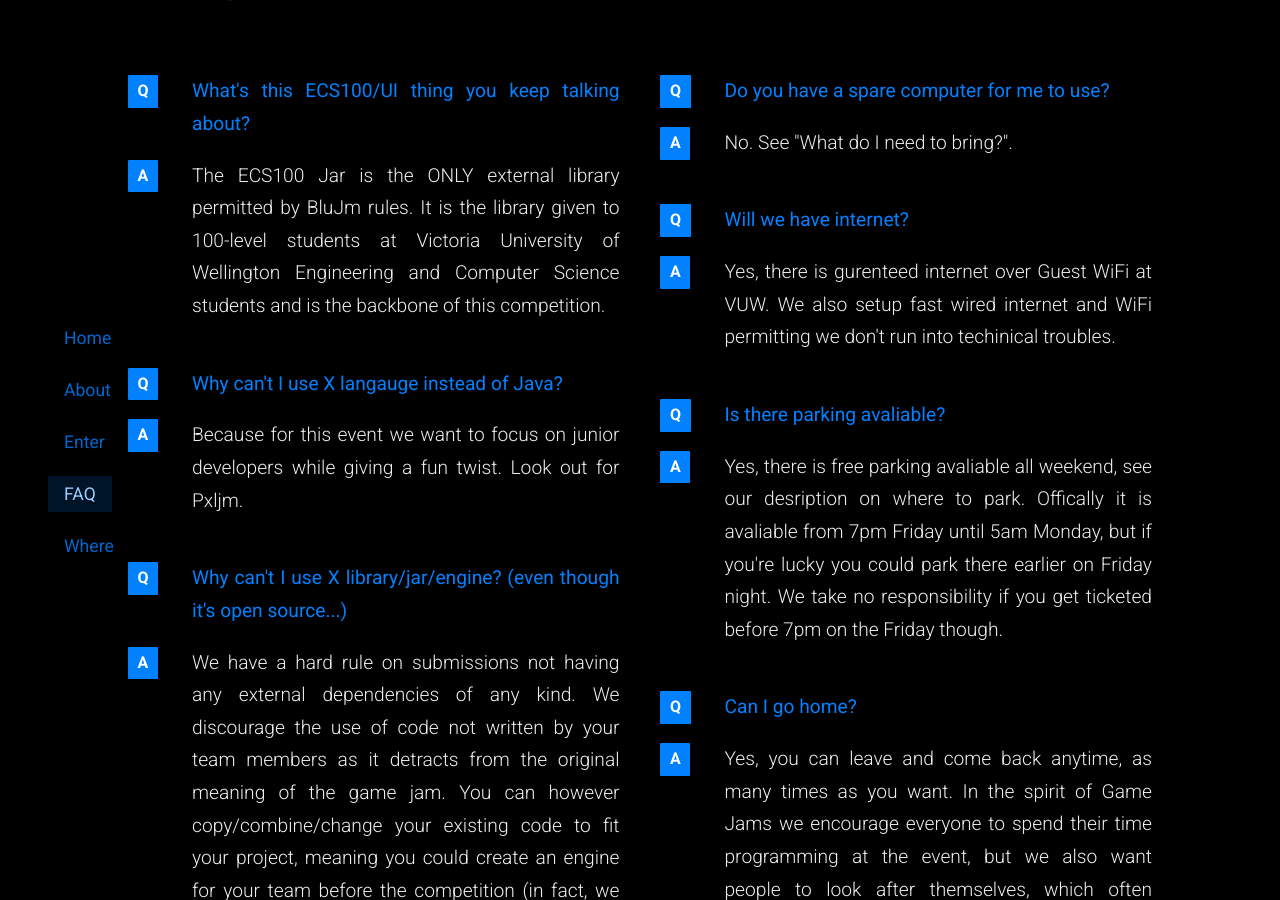
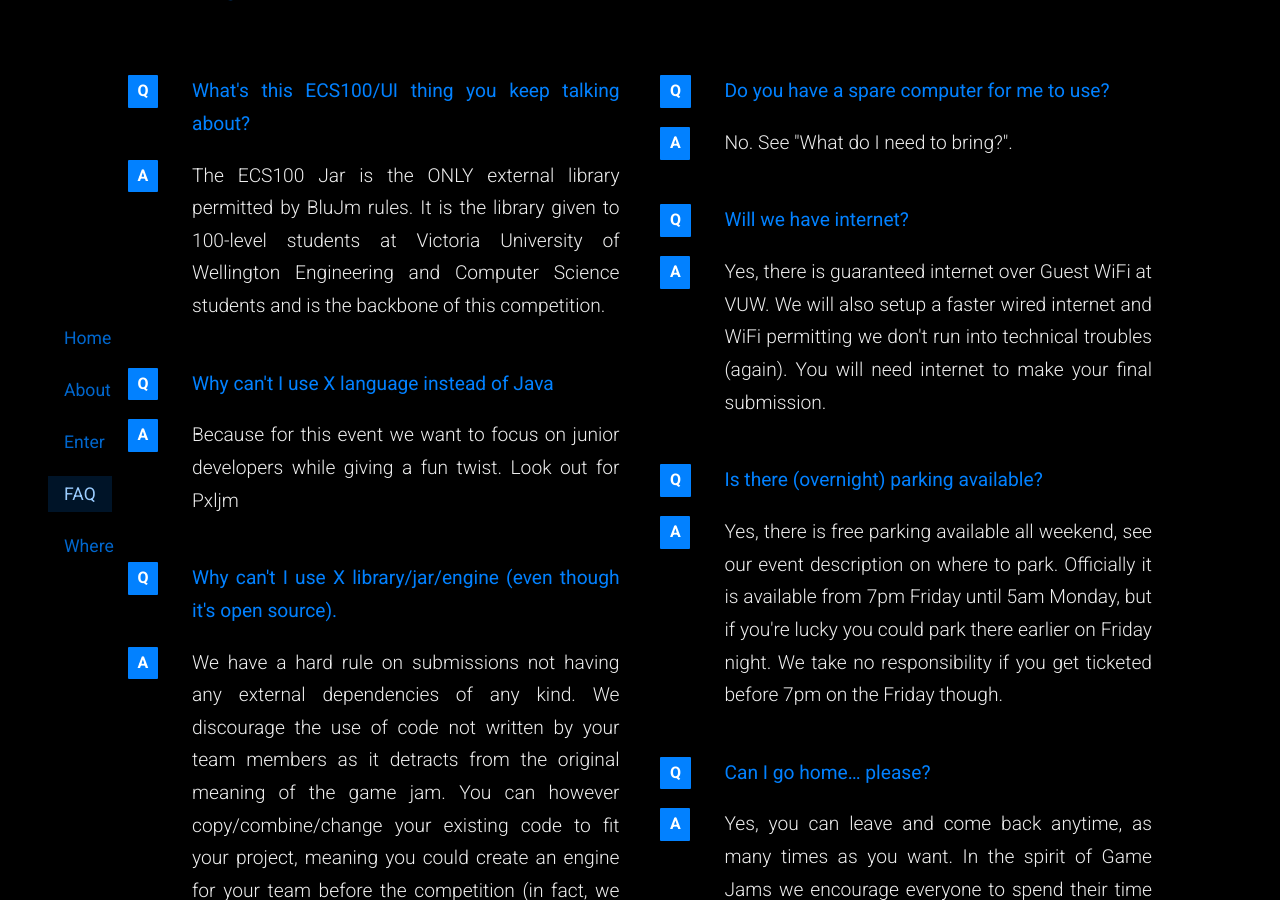
Before and after one commit to bluefantail/blujam, a Jekyll site: the page built from index.html, in a window 1280 px wide and 900 px high, scrolled down 3973 px. Built offline with Jekyll 4.4.1, drawn with Linux system fonts in a browser that asks for light colours; some of the changed text lies outside the part shown.

Commit message:
Changes to the FAQ, added additional question and fixed speeling

```diff
--- a/_includes/faq.html
+++ b/_includes/faq.html
@@ -1,56 +1,39 @@
 <div class="six columns">
 <p>What's this ECS100/UI thing you keep talking about?</p>
-          <p>
-            The ECS100 Jar is the ONLY external library permitted by BluJm rules. It is the library given to 100-level students at Victoria University of Wellington Engineering and Computer Science students and is the backbone of this competition.
-          </p>
+<p>The ECS100 Jar is the ONLY external library permitted by BluJm rules. It is the library given to 100-level students at Victoria University of Wellington Engineering and Computer Science students and is the backbone of this competition.</p>
 
-          <p>Why can't I use X langauge instead of Java?</p>
-          <p>
-            Because for this event we want to focus on junior developers while giving a fun twist. Look out for Pxljm.
-          </p>
+<p>Why can't I use X language instead of Java</p>
+<p>Because for this event we want to focus on junior developers while giving a fun twist. Look out for Pxljm</p>
 
-          <p>Why can't I use X library/jar/engine? (even though it's open source...)</p>
-          <p>
-            We have a hard rule on submissions not having any external dependencies of any kind. We discourage the use of code not written by your team members as it detracts from the original meaning of the game jam. You can however copy/combine/change your existing code to fit your project, meaning you could create an engine for your team before the competition (in fact, we encourage this). Look out for pxljm.
-          </p>
+<p>Why can't I use X library/jar/engine (even though it's open source).</p>
+<p>We have a hard rule on submissions not having any external dependencies of any kind. We discourage the use of code not written by your team members as it detracts from the original meaning of the game jam. You can however copy/combine/change your existing code to fit your project, meaning you could create an engine for your team before the competition (in fact, we encourage this). Look out for pxljm</p>
 
 <p>I didn't/can't sign up, can I still come?</p>
-          <p>
-            Hmmmm.... no.
-          </p>
+<p>[TODO]</p>
 
-          <p>Do you supply and Food/Water?</p>
-          <p>
-            Pizza? Water is freely available at one of the drinking fountains or in one of the bathrooms.
-          </p>
+<p>How many people can I have in my team?</p>
+<p>We impose a maximum of 4 for your own good. From our experience of doing game jams, rarely does anything good come out of having 5 or more members in a team. We suggest you split your potential members into 2 or more smaller groups if that is the case.</p>
+
+<p>Do you supply Food/Water?</p>
+<p>Pizza? Water is freely available at one of the drinking fountains or in one of the bathrooms.</p>
 
 <p>What do I need to bring?</p>
-          <p>
-            The only thing you are "required" to bring is your entry fee and a computer. Everything else, including food, spare clothes, deoderant, is optional but highly recommended. Please bring headphones if you need sound, there will be ALOT of other people who do not want/need to listen to your bad music or repetitive gameplay testing (Looking at you TAFT).
-          </p>
+<p>The only thing you are "required" to bring is your entry fee and a computer. Everything else, including food, spare clothes, deodorant, is optional but highly recommended. Please bring headphones if you need sound, there will be ALOT of other people who do not want/need to listen to your bad music or repetitive gameplay testing (Looking at you TAFT).</p>
+
 </div>
 <div class="six columns">
 <p>Do you have a spare computer for me to use?</p>
-          <p>
-            No. See "What do I need to bring?".</p>
+<p>No. See "What do I need to bring?".</p>
 
 <p>Will we have internet?</p>
-          <p>
-            Yes, there is gurenteed internet over Guest WiFi at VUW. We also setup fast wired internet and WiFi permitting we don't run into techinical troubles.
-          </p>
+<p>Yes, there is guaranteed internet over Guest WiFi at VUW. We will also setup a faster wired internet and WiFi permitting we don't run into technical troubles (again). You will need internet to make your final submission.</p>
 
-          <p>Is there parking avaliable?</p>
-          <p>
-            Yes, there is free parking avaliable all weekend, see our desription on where to park. Offically it is avaliable from 7pm Friday until 5am Monday, but if you're lucky you could park there earlier on Friday night. We take no responsibility if you get ticketed before 7pm on the Friday though.
-          </p>
+<p>Is there (overnight) parking available?</p>
+<p>Yes, there is free parking available all weekend, see our event description on where to park. Officially it is available from 7pm Friday until 5am Monday, but if you're lucky you could park there earlier on Friday night. We take no responsibility if you get ticketed before 7pm on the Friday though.</p>
 
-          <p>Can I go home?</p>
-          <p>
-            Yes, you can leave and come back anytime, as many times as you want. In the spirit of Game Jams we encourage everyone to spend their time programming at the event, but we also want people to look after themselves, which often includes getting a good night sleep in their own bed instead of on the floor. After hours you will need a key card to access to the building, but you can contact one of the event orginisers if you get locked out at any point.
-          </p>
+<p>Can I go home… please?</p>
+<p>Yes, you can leave and come back anytime, as many times as you want. In the spirit of Game Jams we encourage everyone to spend their time programming at the event, but we also want people to look after themselves, which often includes getting a good night sleep in their own bed instead of on the floor. After hours you will need a key card to access to the building, but you can contact one of the event organisers if you get locked out at any point.</p>
+
 <p>Why the name BluJm?</p>
-          <p>
-            Why the name BluJm?
-            It started when we were looking to create another game jam alongside PxlJm. We were focused on encouraging and nurturing newer people while still having the more experienced game makers join in. We decided that by introducing a rule that reduced the tools to those the newer people are familiar with or are easier to grasp they would feel more comfortable creating a game with them. The name BluJm comes from the BlueJ IDE that new ECS students use at VUW use when they learn to program in Java.
-          </p>
+<p>It started when we were looking to create another game jam alongside PxlJm. We were focused on encouraging and nurturing newer people while still having the more experienced game makers join in. We decided that by introducing a rule that reduced the tools to those the newer people are familiar with or are easier to grasp they would feel more comfortable creating a game with them. The name BluJm comes from the BlueJ IDE that new ECS students use at VUW use when they learn to program in Java.</p>
 </div>
```
Lines whose indentation alone changed are shown as unchanged.
